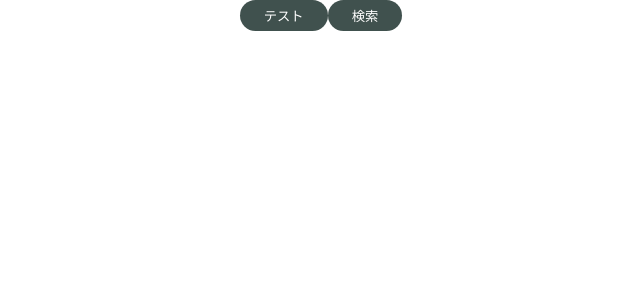
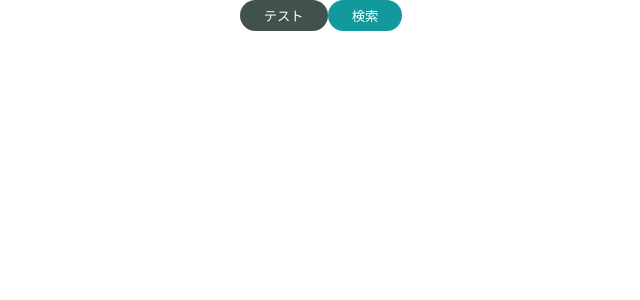
Before and after one commit to Zakky4/atomic_design, a React (Create React App) app: page / in a window 1280 px wide. Shown: the top 300 px of the page, without its empty margins (319-959 px from the left). Built offline with nearby package versions, Linux system fonts and the light colour scheme.

Commit message:
Add SecondaryButton Component

```diff
--- a/src/App.js
+++ b/src/App.js
@@ -1,11 +1,12 @@
 import { PrimaryButton } from './components/atom/button/PrimaryButton';
+import { SecondaryButton } from './components/atom/button/SecondaryButton';
 import './App.css';
 
 function App() {
   return (
     <div className="App">
       <PrimaryButton>テスト</PrimaryButton>
-      <PrimaryButton>検索</PrimaryButton>
+      <SecondaryButton>検索</SecondaryButton>
     </div>
   );
 }
--- /dev/null
+++ b/src/components/atom/button/SecondaryButton.jsx
@@ -0,0 +1,19 @@
+import styled from "styled-components";
+
+export const SecondaryButton = (props) => {
+  const { children } = props;
+  return <SButton>{children}</SButton>;
+};
+
+const SButton = styled.button`
+  background-color: #11999e;
+  color: #fff;
+  padding: 6px 24px;
+  border-radius: 9999px;
+  border: none;
+  outline: none;
+  &:hover {
+    cursor: pointer;
+    opacity: 0.8;
+  }
+`;
```
